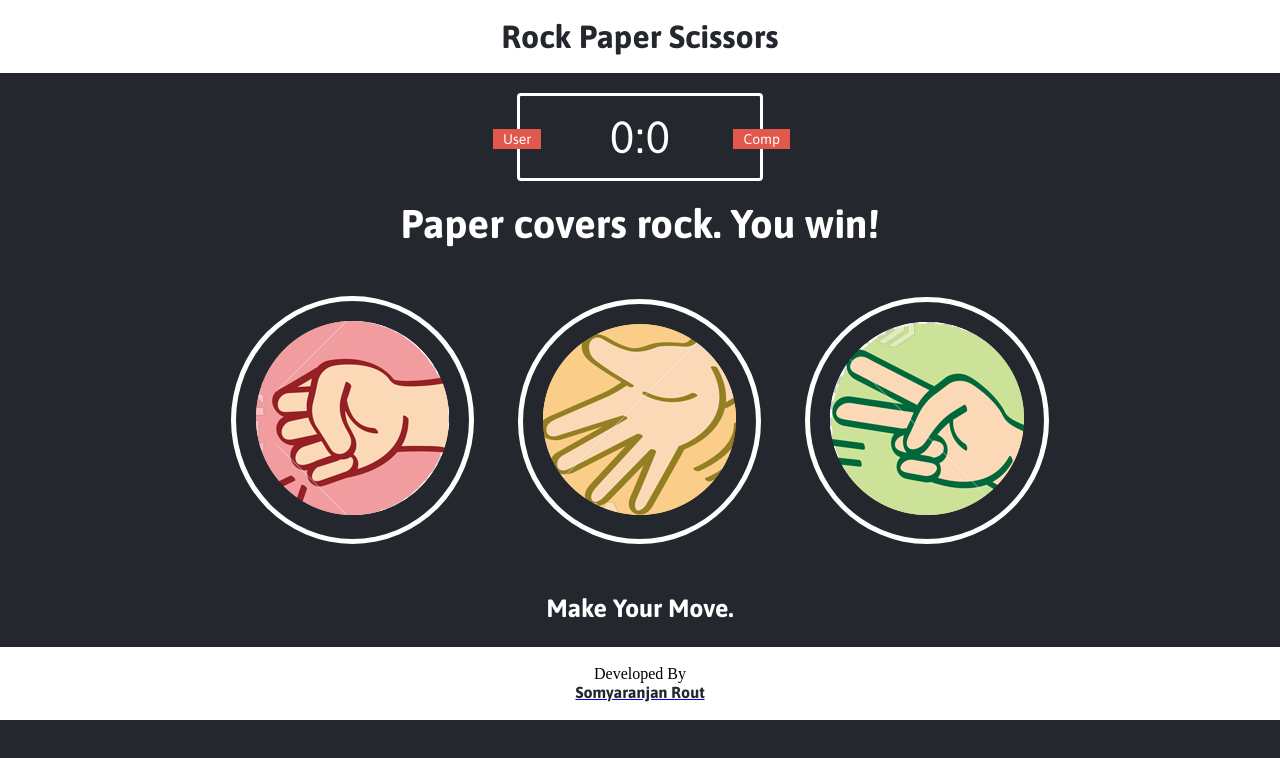
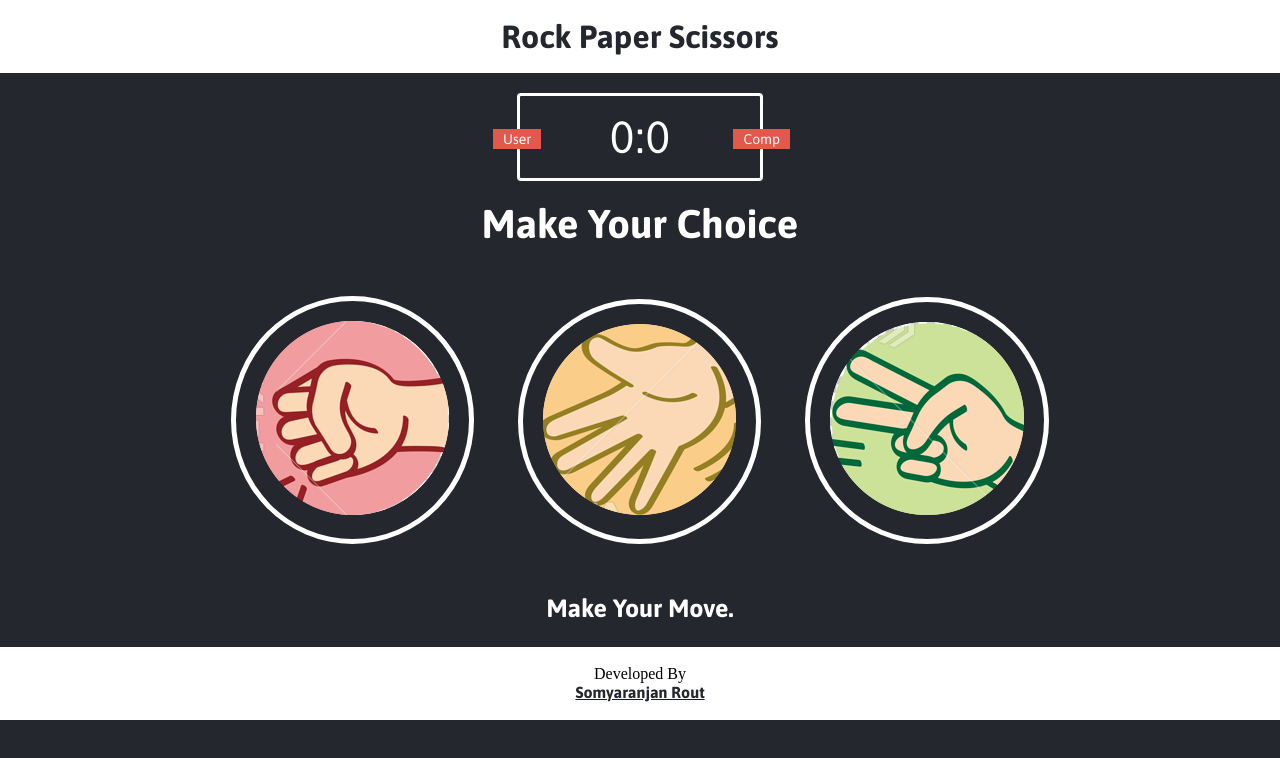
Before and after one commit to somyaranjan26/Rock--paper--scissor-, a plain HTML site: page index.html in a window 1280 px wide. Drawn offline with Linux system fonts and the light colour scheme.

Commit message:
Update Default Result

```diff
--- a/index.html
+++ b/index.html
@@ -18,7 +18,7 @@
     </div>
 
     <div class="result">
-      <p>Paper covers rock. You win!</p>
+      <p>Make Your Choice</p>
     </div>
 
     <div class="choices">
```
